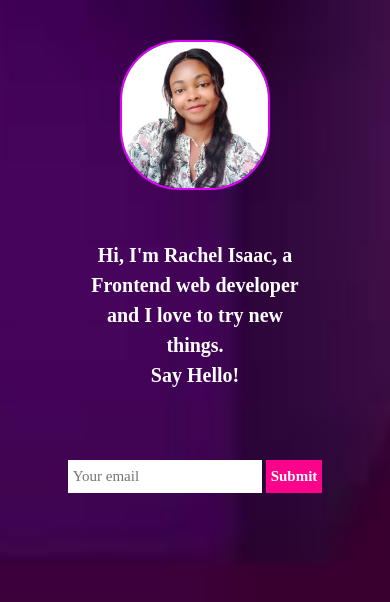
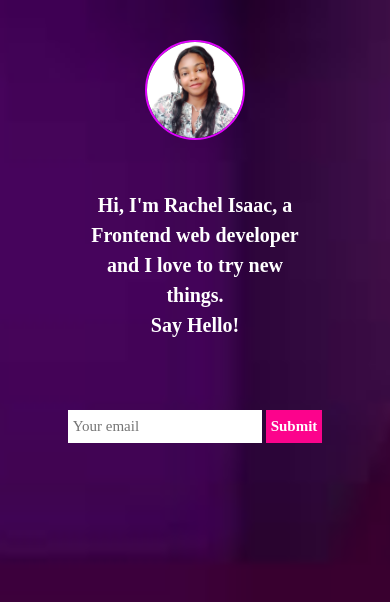
Before and after one commit to Rachelwebdev/my-very-simple-website, a plain HTML site: page index.html in a window 390 px wide. Drawn offline with Linux system fonts and the light colour scheme.

Commit message:
Add files via upload

```diff
--- a/styles.css
+++ b/styles.css
@@ -30,7 +30,7 @@ canvas,
 svg {
   display: block;
   max-width: 100%;
-  border-radius: 40%;
+  border-radius: 50%;
   width: 200px;
   height: 200px;
   margin-left: auto;
@@ -94,6 +94,7 @@ input[type="submit"] {
   img {
     width: 150px;
     height: 150px;
+    object-fit: cover;
   }
 }
 
@@ -107,4 +108,9 @@ input[type="submit"] {
   body {
     padding: 40px;
   }
+  img {
+    width: 100px;
+    height: 100px;
+    object-fit: cover;
+  }
 }
```
